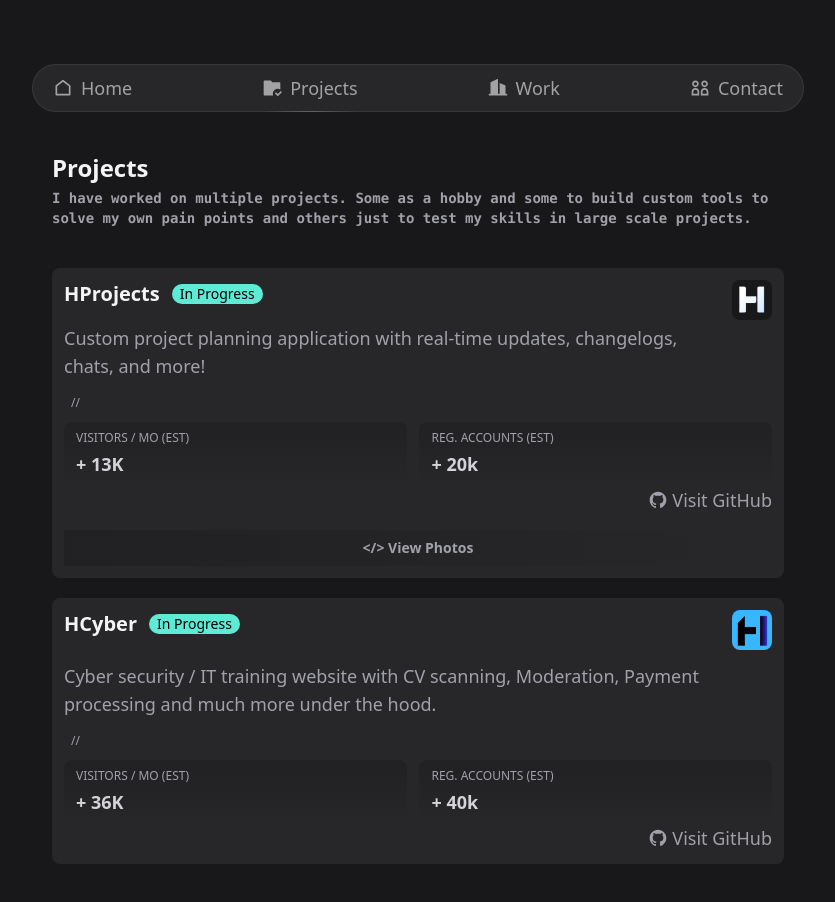
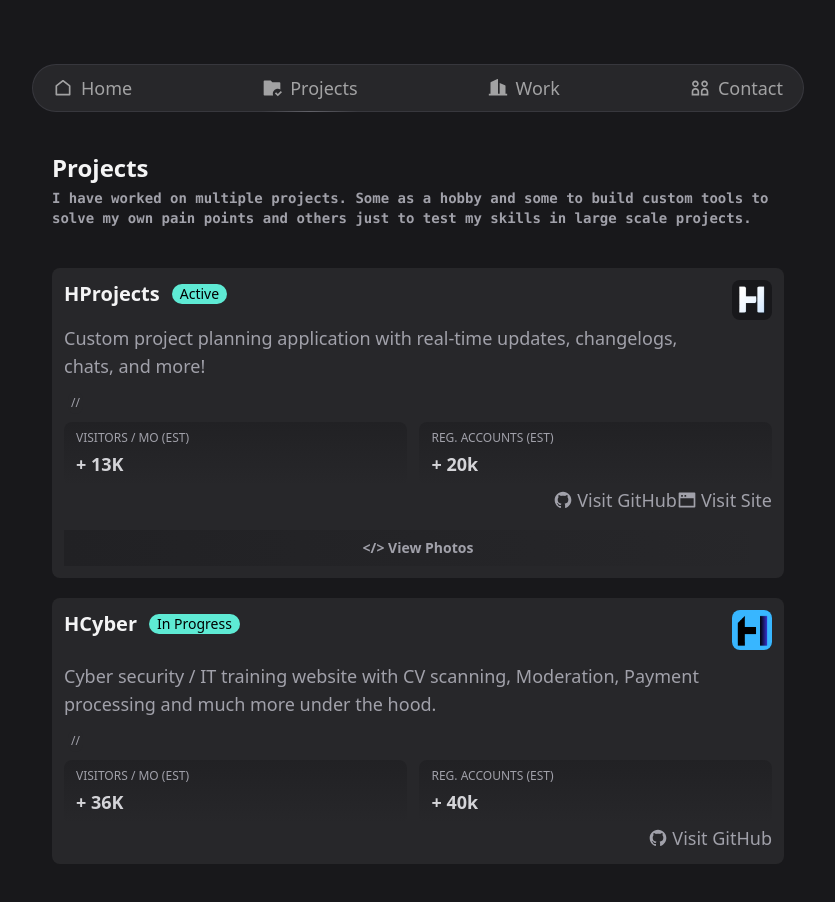
Before and after one commit to CampbellHarry/My-Website, a Next.js app: page /projects in a window 1280 px wide. Shown: the top 902 px of the page, without its empty margins (222-1057 px from the left). Built offline with nearby package versions, Linux system fonts and the light colour scheme.

Commit message:
feat: Update project page with photo expander feature and fix header active state issue

```diff
--- a/src/app/projects/page.tsx
+++ b/src/app/projects/page.tsx
@@ -32,7 +32,7 @@ return (
                                         <h1 className="text-zinc-100 font-semibold text-xl">
                                             <a target="_blank" href="https://github.com/Hdev-Group/HProjects">HProjects</a>
                                         </h1>
-                                        <div className="bg-teal-300 w-auto px-2 text-black rounded-xl text-sm">In Progress</div>
+                                        <div className="bg-teal-300 w-auto px-2 text-black rounded-xl text-sm">Active</div>
                                     </div>
                                     <div className="bg-zinc-900 rounded-lg w-auto h-auto">
                                         <img src="/logohprojects.png" className="h-[45px] w-[45px] rounded-full sm:h-[40px] sm:w-[40px]"></img>
@@ -56,6 +56,10 @@ return (
                                     <a target="_blank" href="https://github.com/Hdev-Group/HProjects" className="flex flex-row items-center gap-1 justify-center hover:text-zinc-50 cursor-pointer transition-all">
                                         <svg className="flex w-5" xmlns="http://www.w3.org/2000/svg" viewBox="0 0 24 24" fill="currentColor"><path d="M12.001 2C6.47598 2 2.00098 6.475 2.00098 12C2.00098 16.425 4.86348 20.1625 8.83848 21.4875C9.33848 21.575 9.52598 21.275 9.52598 21.0125C9.52598 20.775 9.51348 19.9875 9.51348 19.15C7.00098 19.6125 6.35098 18.5375 6.15098 17.975C6.03848 17.6875 5.55098 16.8 5.12598 16.5625C4.77598 16.375 4.27598 15.9125 5.11348 15.9C5.90098 15.8875 6.46348 16.625 6.65098 16.925C7.55098 18.4375 8.98848 18.0125 9.56348 17.75C9.65098 17.1 9.91348 16.6625 10.201 16.4125C7.97598 16.1625 5.65098 15.3 5.65098 11.475C5.65098 10.3875 6.03848 9.4875 6.67598 8.7875C6.57598 8.5375 6.22598 7.5125 6.77598 6.1375C6.77598 6.1375 7.61348 5.875 9.52598 7.1625C10.326 6.9375 11.176 6.825 12.026 6.825C12.876 6.825 13.726 6.9375 14.526 7.1625C16.4385 5.8625 17.276 6.1375 17.276 6.1375C17.826 7.5125 17.476 8.5375 17.376 8.7875C18.0135 9.4875 18.401 10.375 18.401 11.475C18.401 15.3125 16.0635 16.1625 13.8385 16.4125C14.201 16.725 14.5135 17.325 14.5135 18.2625C14.5135 19.6 14.501 20.675 14.501 21.0125C14.501 21.275 14.6885 21.5875 15.1885 21.4875C19.259 20.1133 21.9999 16.2963 22.001 12C22.001 6.475 17.526 2 12.001 2Z"></path></svg>
                                         Visit GitHub
+                                    </a>
+                                    <a target="_blank" href="https://h-projects.vercel.app/"  className="flex flex-row items-center gap-1 justify-center hover:text-zinc-50 cursor-pointer transition-all">
+                                    <svg className="flex w-5" xmlns="http://www.w3.org/2000/svg" viewBox="0 0 24 24" fill="currentColor"><path d="M3 3H21C21.5523 3 22 3.44772 22 4V20C22 20.5523 21.5523 21 21 21H3C2.44772 21 2 20.5523 2 20V4C2 3.44772 2.44772 3 3 3ZM20 10H4V19H20V10ZM5 6V8H7V6H5ZM9 6V8H11V6H9Z"></path></svg>
+                                        Visit Site
                                     </a>
                                 </div>
                                 <div className="mt-4 w-full py-2 items-center font-sans justify-center flex bg-gradient-to-r from-zinc-900/40 hover:from-zinc-300/40 cursor-pointer transition-all" onClick={photoexpander} id="photoexpander">
```
